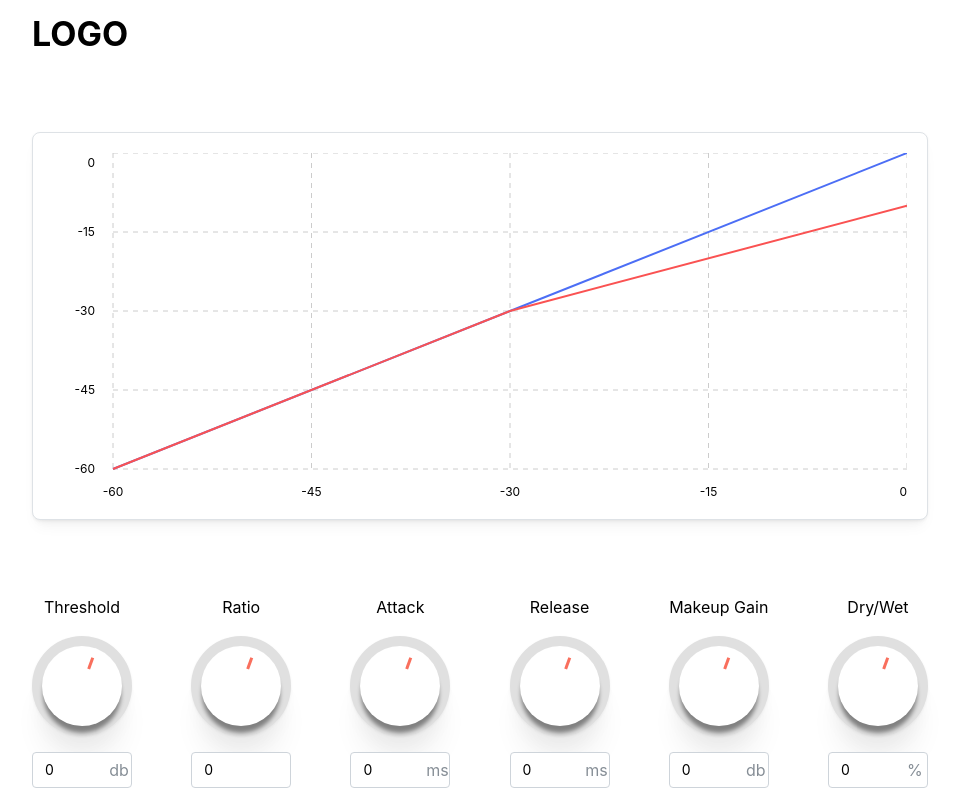
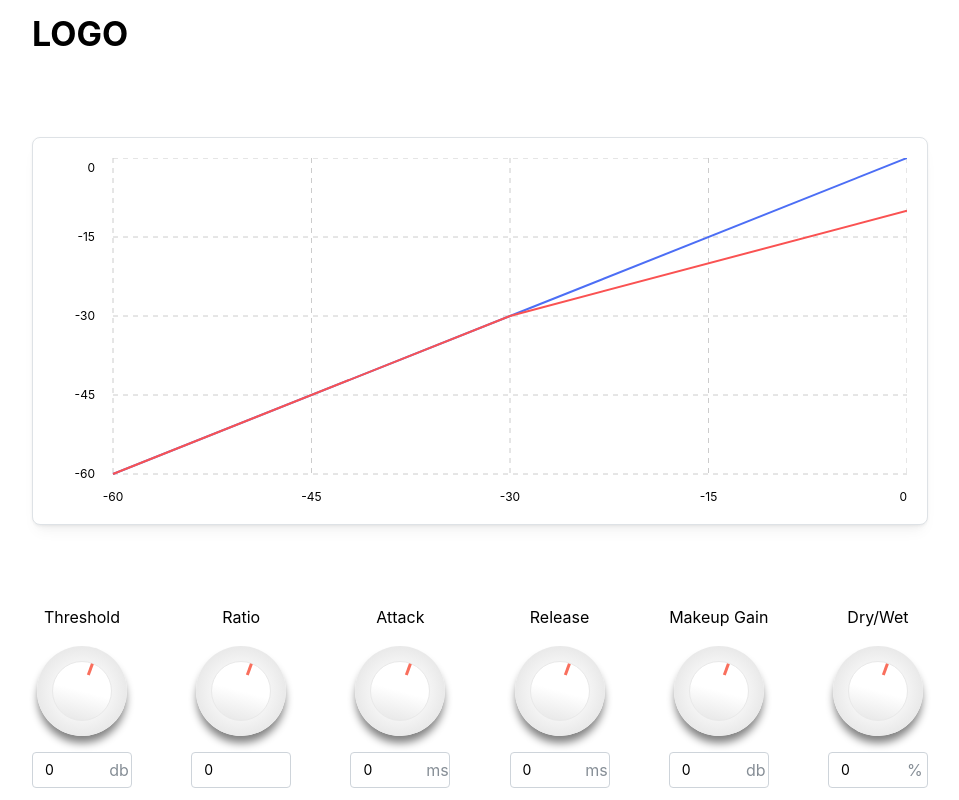
Before and after one commit to jgreenwald33/squash-compressor, a React (Vite) app in the folder plugin/ui/squash-ui/: page / in a window 1280 px wide. Shown: the whole page, without its empty margins (160-1119 px from the left). Built offline with nearby package versions, Linux system fonts and the light colour scheme.

Commit message:
Adjusted the knob styling to be more skeumorphic

```diff
--- a/plugin/ui/squash-ui/src/components/SliderGroup.tsx
+++ b/plugin/ui/squash-ui/src/components/SliderGroup.tsx
@@ -22,31 +22,29 @@ export default function SliderGroup({max,min,effectName,units}:Props) {
             <Text>
                 {effectName}
             </Text>
-            <Paper
-                bg={"#e0e0e0"}
-                shadow="xl"
-                style={{borderRadius:"9999px", justifyContent:"center", alignItems:"center"}}
-                p={"10px"}
-                display={"flex"}
-            >
+
                 <Paper
-                    bg={"#fff"}
-                    style={{borderRadius:"9999px", justifyContent:"center", alignItems:"center", boxShadow:"0 8px 4px -1px gray"}}
-                    p={"10px"}
+                    style={{
+                        borderRadius:"9999px",
+                        justifyContent:"center",
+                        alignItems:"center",
+                        boxShadow:"0 8px 8px -1px gray",
+                        background: "radial-gradient(circle, rgba(255,255,255,1) 20%, rgba(229,229,229,1) 80%)"
+                    }}
+                    p={"15px"}
                     display={"flex"}
 
                 >
                     <AngleSlider className={"flip"}
-                        bg={"#fff"}
                         onChange={(e) => {
                             updateValue(Number(e));
                         }}
                         withLabel={false}
                         defaultValue={20}
+                        style={{border:"1px solid #e9e9e9", background: "linear-gradient(195deg, rgba(255,255,255,1) 50%, rgba(229,229,229,1) 100%)"}}
                     />
                 </Paper>
 
-            </Paper>
 
             <NumberInput
                 w={"100px"}
```
